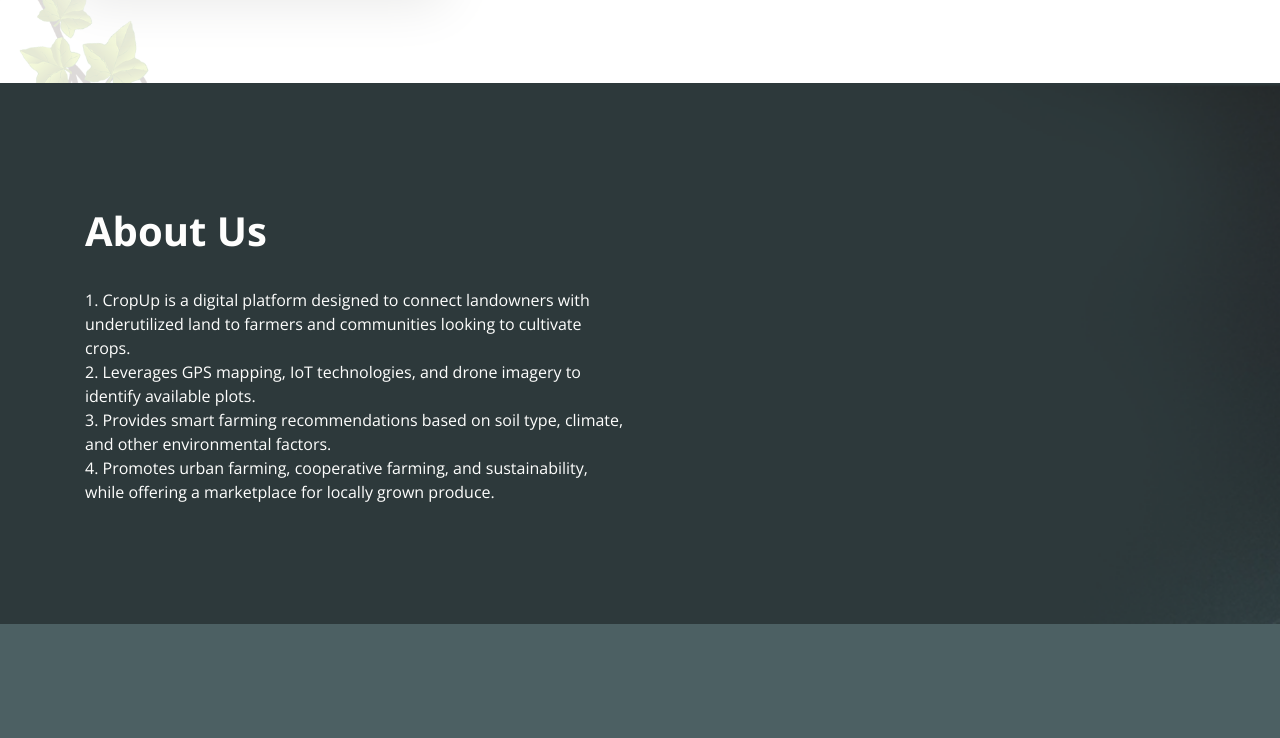
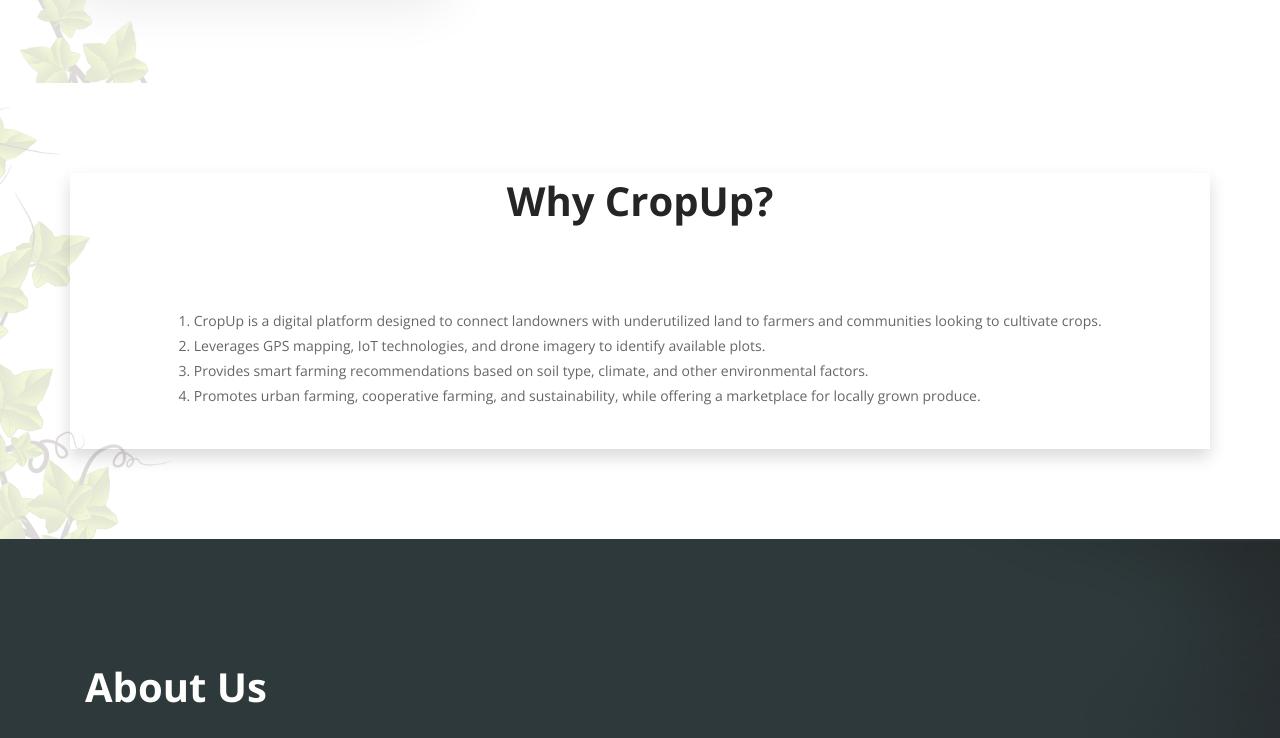
Before and after one commit to onkarsabale15/cropup, a plain HTML site: page index.html in a window 1280 px wide. Shown: the part 2062-2800 px from the top of the page. Drawn offline with nearby package versions, Linux system fonts and the light colour scheme.

Commit message:
Info added

```diff
--- a/index.html
+++ b/index.html
@@ -32,11 +32,6 @@
       <link rel="stylesheet" href="css/owl.carousel.min.css">
       <link rel="stylesoeet" href="css/owl.theme.default.min.css">
       <link rel="stylesheet" href="https://cdnjs.cloudflare.com/ajax/libs/fancybox/2.1.5/jquery.fancybox.min.css" media="screen">
-      <!-- <style>
-         .carousel-inner .carousel-item {
-            transition: transform .2s ease-in-out !important;
-         }
-      </style> -->
    </head>
    <body>
       <!-- header section start -->
@@ -61,10 +56,10 @@
                      <li class="nav-item">
                         <a class="nav-link" href="#vision">Vision</a>
                      </li>
+                     <li class="nav-item">
+                        <a class="nav-link" href="#why">Why CropUp?</a>
+                     </li>
                      <!-- <li class="nav-item">
-                        <a class="nav-link" href="Blog.html">Blog</a>
-                     </li>
-                     <li class="nav-item">
                         <a class="nav-link" href="contact.html">Contact Us</a>
                      </li> -->
                   </ul>
@@ -248,11 +243,41 @@
          </div>
       </div>
       <!-- services section end -->
+      <div class="services_section layout_padding" id="why">
+         <div class="container shadow shadow-top">
+            <div class="row">
+               <div class="col-sm-12">
+                  <h1 class="services_taital">Why CropUp?</h1>
+               </div>
+            </div>
+            <div class="services_section_2">
+               <div class="col-md-12 d-flex justify-content-center align-items-center flex-column">
+                  <p class="about_text" style="color: #000000;">
+                     <li >
+                        <ol>1. CropUp is a digital platform designed to connect landowners with underutilized land to farmers and communities looking to cultivate crops.</ol>
+                           <ol>2. Leverages GPS mapping, IoT technologies, and drone imagery to identify available plots.</ol>
+                           <ol>3. Provides smart farming recommendations based on soil type, climate, and other environmental factors.</ol>
+                           <ol>4. Promotes urban farming, cooperative farming, and sustainability, while offering a marketplace for locally grown produce.</ol>
+                     </li>
+                     <!-- 1. <br>
+                      2. <br>
+                      3. Provides smart farming recommendations based on soil type, climate, and other
+                     environmental factors.<br>
+                      4. Promotes urban farming, cooperative farming, and sustainability, while offering a
+                     marketplace for locally grown produce. -->
+                  </p>
+               </div>
+
+            </div>
+         </div>
+      </div>
       <!-- about sectuion start -->
       <div class="about_section layout_padding" id="about">
          <div class="container">
             <div class="row">
-               <div class="col-md-6">
+
+
+               <div class="col-md-12 d-flex justify-content-center align-items-center flex-column">
                   <h1 class="about_taital">About Us</h1>
                   <p class="about_text"> 1. CropUp is a digital platform designed to connect landowners with underutilized land to
                      farmers and communities looking to cultivate crops.<br>
@@ -261,7 +286,7 @@
                      environmental factors.<br>
                       4. Promotes urban farming, cooperative farming, and sustainability, while offering a
                      marketplace for locally grown produce.</p>
-                  <!-- <div class="read_bt_1"><a href="#">Read More</a></div> -->
+
                </div>
                <div class="col-md-6">
                   <div class="about_img"><img src="images/Black and Green Flat Illustrated Organic Cosmetics Logo_20241109_110529_0000.png"></div>
@@ -333,8 +358,11 @@
          <div class="container">
             <div class="row">
                <div class="col-sm-12">
-                  <p class="copyright_text">Built By <a href="https://www.linkedin.com/in/onkarsabale">onkarsabale15</a></p>
+                  <p class="copyright_text">By <a href="https://www.linkedin.com/in/chinmay-bhor-805a77252/">Chinmay Bhor</a></p>
                </div>
+               <!-- <div class="col-sm-12">
+                  <p class="copyright_text text-right"><a href="https://www.linkedin.com/in/onkarsabale/">Build A WebPage</a></p>
+               </div> -->
             </div>
          </div>
       </div>
```
